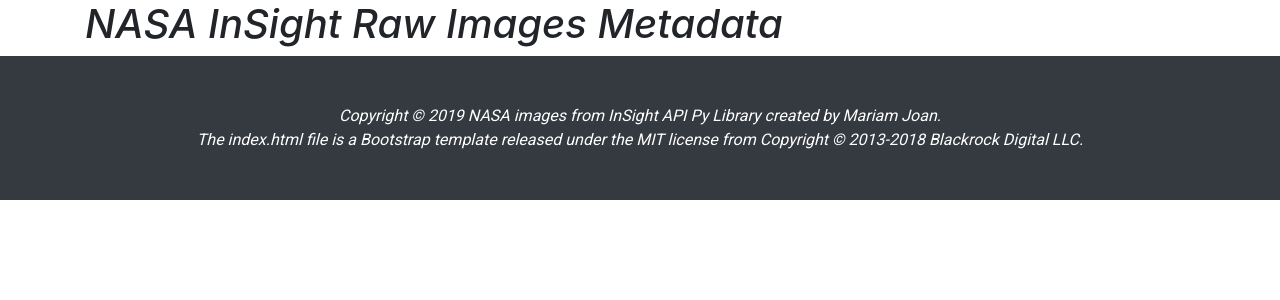
After one commit to MJOAN/NASA-InSight, a Flask app: template templates/metadata.html in a window 1280 px wide. The commit adds this page. Shown: the top 300 px of the page. Run offline with Flask 2, Linux system fonts and the light colour scheme; the template is opened without the code that fills it, so the values that code supplies are empty; some libraries are stand-ins or nearby versions.

```diff
--- a/app.py
+++ b/app.py
@@ -9,6 +9,8 @@
 from twilio.twiml.messaging_response import MessagingResponse, Message
 from twilio.rest import Client
 import urllib
+
+import model as db
 
 import requests
 import json
@@ -43,6 +45,7 @@
 @app.route('/sms', methods=['POST'])
 def sms():
     phone = request.form['phone']
+    db.insertEmail(phone)
     # phone = request.args.get('phone') use for debugging
     client = Client(TWILIO_ACCOUNT_SID, TWILIO_AUTH_TOKEN)
     message = client.messages \
@@ -55,15 +58,18 @@
     return render_template("sms.html")
 
 @app.route('/email', methods=['POST'])
-def email(email):
+def email():
     email = request.form['email']
-    return str("Thank you for registering to receive NASA Mars InSight Raw Image notifications! It is good to know we are going to stay in touch! Keep reaching for the planets! ;)")
+    db.insertEmail(email)
+    print(email)
+    return render_template("email.html")
 
-
-@app.route('/metadata') # show metadata
-def metadata():
-    # metadata = InSightMission.get_metadata(json_request, image_id)
-    pass
+# @app.route('/metadata', methods=['GET'])
+# def metadata(image_id):
+#     metadata = InSightMission.get_metadata(json_request, image_id)
+#     results = [x for x in metadata]
+#     print(results)
+#     return render_template("metadata.html", results=results)
 
 if __name__ == "__main__":
     app.run(debug=True)
--- /dev/null
+++ b/templates/email.html
@@ -0,0 +1,3 @@
+<div>
+    <h1>Thanks for subscribing! We will send you an email when new raw images have posted!</h1>
+</div>
--- /dev/null
+++ b/templates/metadata.html
@@ -0,0 +1,54 @@
+<!DOCTYPE html>
+<html lang="en">
+
+  <head>
+      <meta charset="utf-8">
+      <meta name="viewport" content="width=device-width, initial-scale=1, shrink-to-fit=no">
+      <meta name="description" content="">
+      <meta name="author" content="">
+    <title>NASA InSight API Raw Images Gallery</title>
+        <link href="https://fonts.googleapis.com/css?family=Roboto" rel="stylesheet">
+        <link rel="stylesheet" href="{{ url_for('static', filename='css/half-slider.css') }}" media="screen">
+        <link rel="stylesheet" href="{{ url_for('static', filename='css/bootstrap.min.css') }}" media="screen">
+        <link rel="icon" href="{{ url_for('static', filename='favicon.ico') }}" media="screen">
+    </head>
+
+    <body>
+        <div class="container">
+            <div class="header clearfix">
+                <h1>NASA InSight Raw Images Metadata</h1>
+            </div>
+
+
+            <div id="carouselExampleIndicators" class="carousel slide" data-ride="carousel">
+                <div class="carousel-inner">
+
+                <!-- <div class="carousel-item"> -->
+                {% for metadata in results %}
+                    <img class="d-block w-100" src="{{ metadata }}" alt="First slide">
+                {% endfor %}
+                <!-- </div> -->
+
+
+                </div>
+              </div>
+
+            </div>
+
+        <!-- Footer -->
+        <footer class="py-5 bg-dark">
+            <div class="container">
+                <p class="m-0 text-center text-white">Copyright &copy; 2019 NASA images from InSight API Py Library created by Mariam Joan.
+                <br>The index.html file is a Bootstrap template released under the MIT license from Copyright &copy; 2013-2018 Blackrock Digital LLC.
+                </p>
+            </div>
+        </footer>
+
+        <!-- Bootstrap core JavaScript -->
+        <script src="https://code.jquery.com/jquery-3.3.1.slim.min.js" integrity="sha384-q8i/X+965DzO0rT7abK41JStQIAqVgRVzpbzo5smXKp4YfRvH+8abtTE1Pi6jizo" crossorigin="anonymous"></script>
+        <script src="https://cdnjs.cloudflare.com/ajax/libs/popper.js/1.14.6/umd/popper.min.js" integrity="sha384-wHAiFfRlMFy6i5SRaxvfOCifBUQy1xHdJ/yoi7FRNXMRBu5WHdZYu1hA6ZOblgut" crossorigin="anonymous"></script>
+        <script src="https://stackpath.bootstrapcdn.com/bootstrap/4.2.1/js/bootstrap.min.js" integrity="sha384-B0UglyR+jN6CkvvICOB2joaf5I4l3gm9GU6Hc1og6Ls7i6U/mkkaduKaBhlAXv9k" crossorigin="anonymous"></script>
+
+
+    </body>
+</html>
--- a/templates/sms.html
+++ b/templates/sms.html
@@ -1,3 +1,3 @@
 <div>
-    <h1>Thanks for subscribing! We are sending you an SMS right away!</h1>
+    <h1>Thanks for subscribing! We are sending you an SMS right away and will send another SMS when new raw images have posted!</h1>
 </div>
```
Also changed, not shown: model.py (added, +34 -0 lines), schema.sql (added, +7 -0 lines), templates/index.html (+9 -13 lines).
